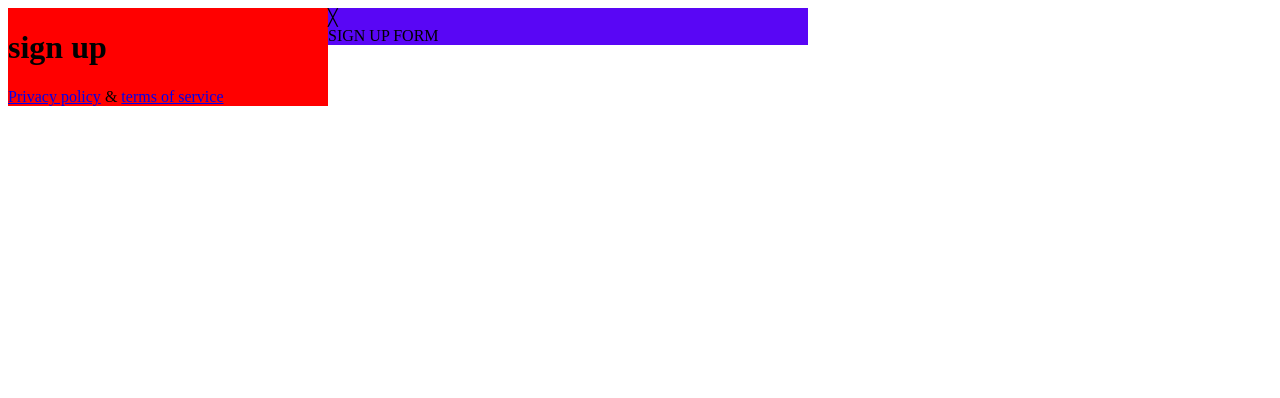
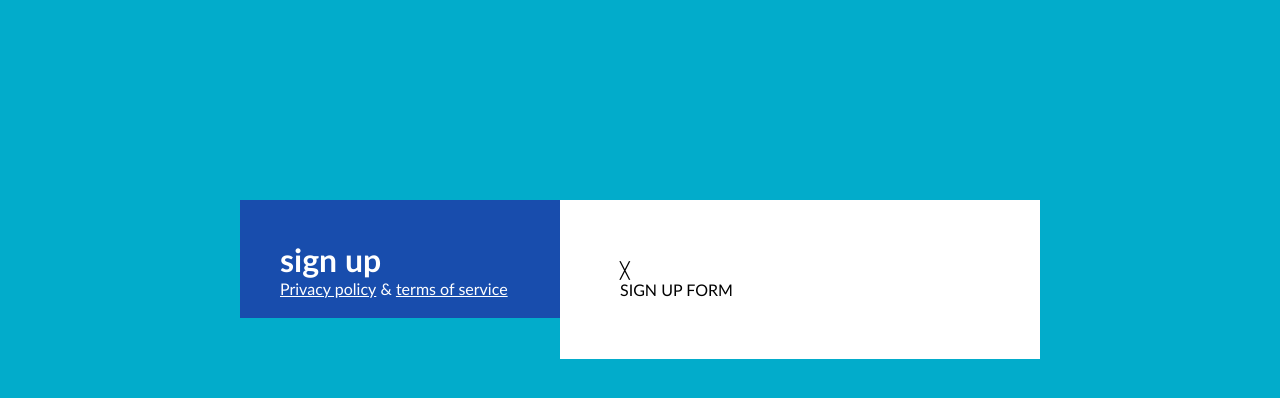
Before and after one commit to Kuprys/4-sign-up, a plain HTML site: page index.html in a window 1280 px wide. Drawn offline with Linux system fonts and the light colour scheme.

Commit message:
basic structure

```diff
--- a/css/main.css
+++ b/css/main.css
@@ -1,21 +1,32 @@
 body {
-
+background-color: #02ACCB;
 }
 
 .conteineris {
     display:inline-block;
     width: 800px;
+    margin-top: 200px;
+    margin-left: calc(50% - 400px);
+
 
 }
 
 .kairysis-stulpelis {
     width: 40%;
     float: left;
-background-color: red;
+    padding: 40px;
+    padding-bottom: 20px;
+    background-color: #184DAD;
+    color: #fff;
+
 }
 
+a{
+    color: #fff;
+}
 .desnysis-stulpelis {
     width: 60%;
+    padding: 60px;
     float: left;
-background-color: rgb(89, 6, 245);
+background-color: #fff;
 }
--- /dev/null
+++ b/css/reset.css
@@ -0,0 +1,8 @@
+body,
+body * {
+box-sizing: border-box;
+margin: 0;
+padding: 0;
+vertical-align: top;
+font-family: 'Gill Sans', 'Gill Sans MT', Calibri, 'Trebuchet MS', sans-serif;
+}
--- a/index.html
+++ b/index.html
@@ -5,6 +5,7 @@
     <meta http-equiv="X-UA-Compatible" content="IE=edge">
     <meta name="viewport" content="width=device-width, initial-scale=1.0">
     <title>sign-up</title>
+    <link rel="stylesheet" href="./css/reset.css">
     <link rel="stylesheet" href="./css/main.css">
 </head>
 <body>
--- a/main.css
+++ /dev/null
@@ -1,5 +0,0 @@
-body {
-    background-color: yellow;
-
-
-}
```
Also changed, not shown: css/button.css (added), css/form.css (added).
